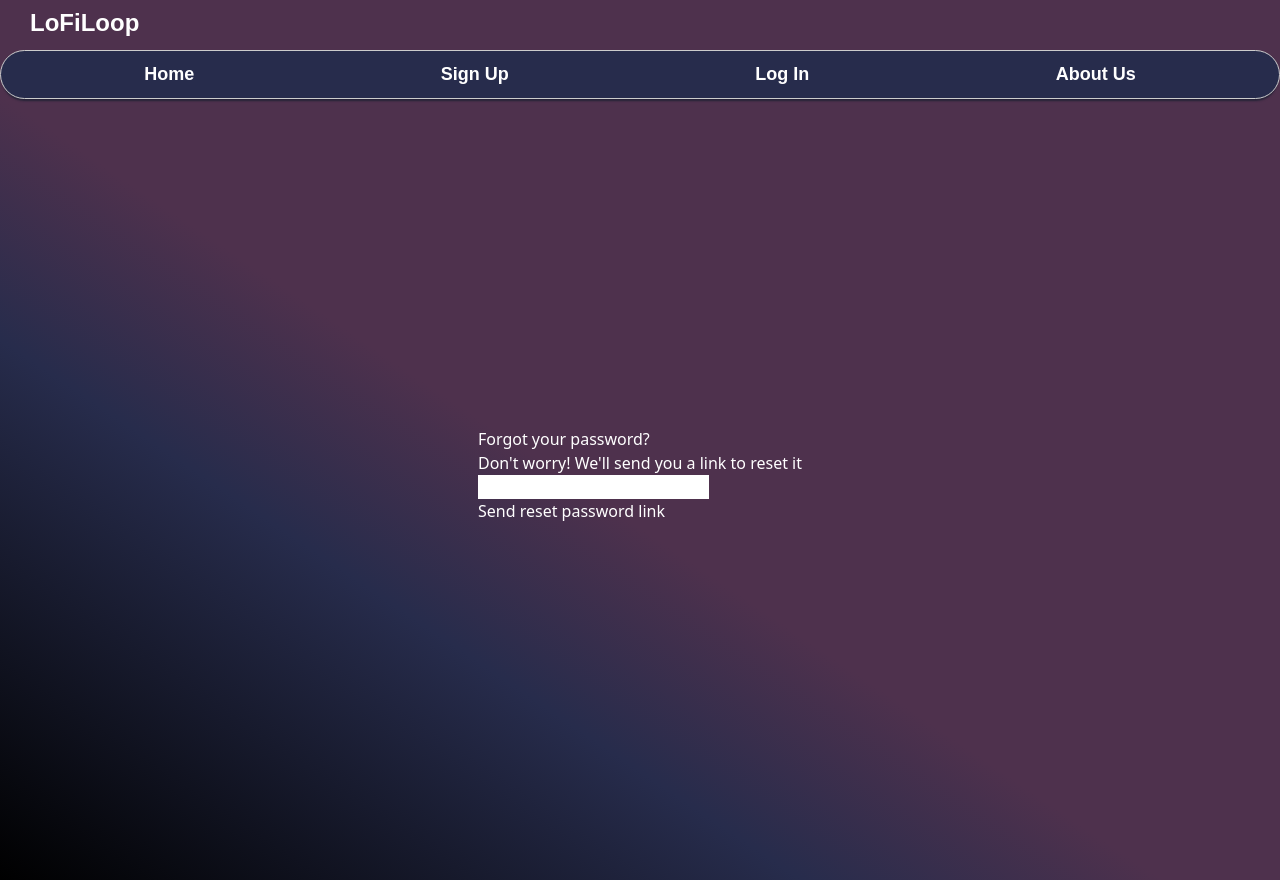
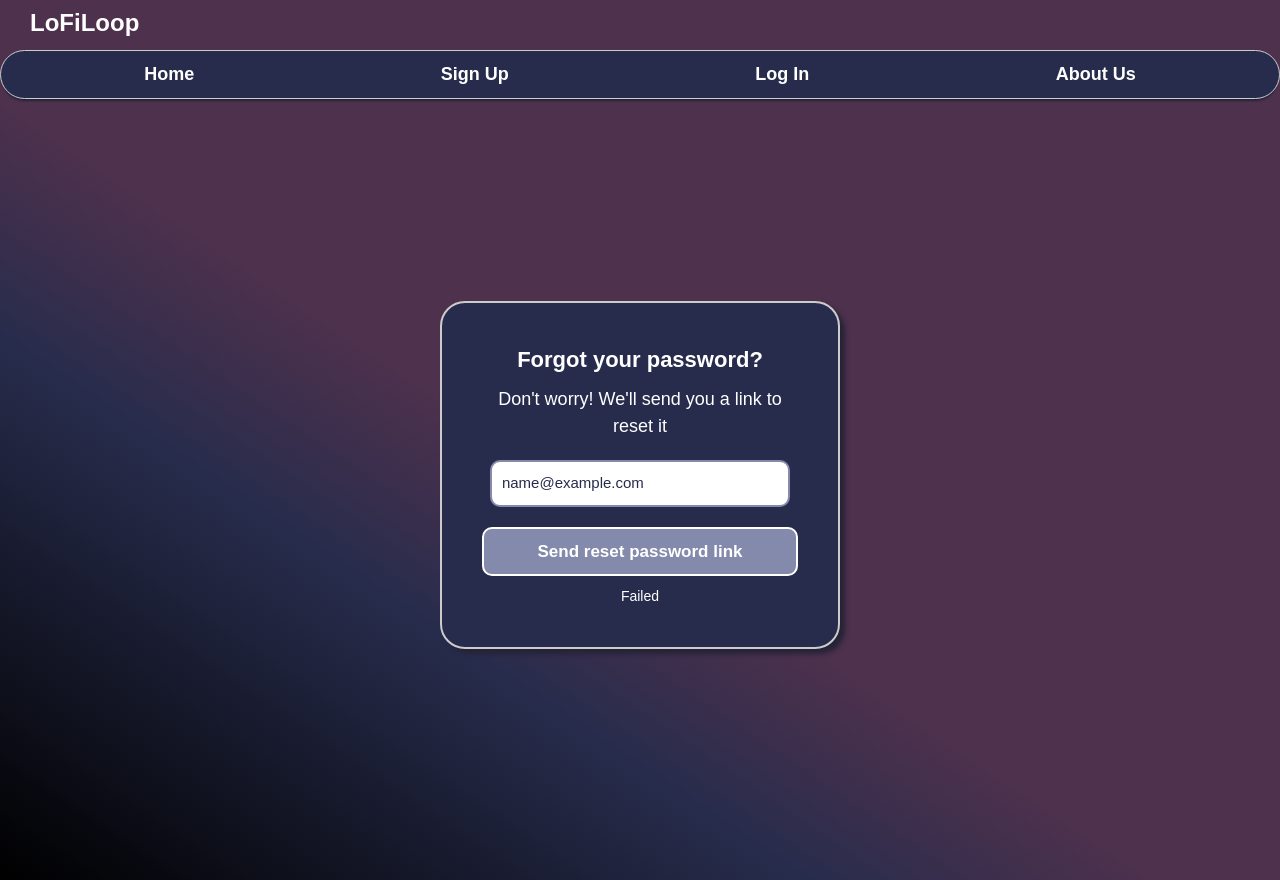
Before and after one commit to Superpatrex/LoFiLoop, a Next.js app in the folder frontend/lofiloop/: page /forgot-password in a window 1280 px wide. Both pictures are taken after typing "name@example.com" into the empty fields and a click on the button "Send reset password link". Built offline with nearby package versions, Linux system fonts and the light colour scheme; no server answers.

Commit message:
Fixed Design for Forgot Password Page
Made forgot password page align w/ css for it

```diff
--- a/frontend/lofiloop/src/components/ForgotPassword.js
+++ b/frontend/lofiloop/src/components/ForgotPassword.js
@@ -1,7 +1,7 @@
 "use client";
 
-import React, {useState} from 'react';
-import './ForgotPassword.css';
+import React, { useState } from "react";
+import "./ForgotPassword.css";
 
 const ForgotPassword = () => {
   const [email, setEmail] = useState("");
@@ -11,18 +11,19 @@ const ForgotPassword = () => {
     event.preventDefault();
 
     try {
-            const response = await fetch("/send-password-reset", { //send post request to backend
+      const response = await fetch("/send-password-reset", {
+        // Send POST request to backend
         method: "POST",
-                headers: { "Content-Type": "application/json",},
-                body: JSON.stringify({ email }), //body contains the email address
+        headers: { "Content-Type": "application/json" },
+        body: JSON.stringify({ email }), // Body contains the email address
       });
 
-            const data = await response.json(); //get response from backend
+      const data = await response.json(); // Get response from backend
       console.log(data);
       setMessage(data.message);
 
-            if (data.message == "success") {
-                alert("Password reset email sent successfully")
+      if (data.message === "success") {
+        alert("Password reset email sent successfully");
         setEmail("");
         setMessage("");
       }
@@ -30,20 +31,26 @@ const ForgotPassword = () => {
       setMessage("Failed");
       console.error(error);
     }
-
-    }
+  };
 
   return (
-        <div className="container">
+    <div className="ForgotPassword">
       <h1>Forgot your password?</h1>
       <h2>Don't worry! We'll send you a link to reset it</h2>
       <form onSubmit={handleSubmit} id="form">
-                <input type="email" id="email" placeholder=" Enter email address" value={email} onChange={(e) => setEmail(e.target.value)}></input> <br></br>
-                <button type="submit" id="mySubmit"> Send reset password link</button>
+        <input
+          type="email"
+          id="email"
+          placeholder="Enter email address"
+          value={email}
+          onChange={(e) => setEmail(e.target.value)}
+        />
+        <button type="submit" id="mySubmit">
+          Send reset password link
+        </button>
       </form>
-
+      {message && <p className="message">{message}</p>}
     </div>
-
   );
 };
 
--- a/frontend/lofiloop/src/components/LogIn.js
+++ b/frontend/lofiloop/src/components/LogIn.js
@@ -73,4 +73,6 @@ const LogIn = () => {
     );
 };
 
+
+
 export default LogIn;
```
Lines whose indentation alone changed are shown as unchanged.
